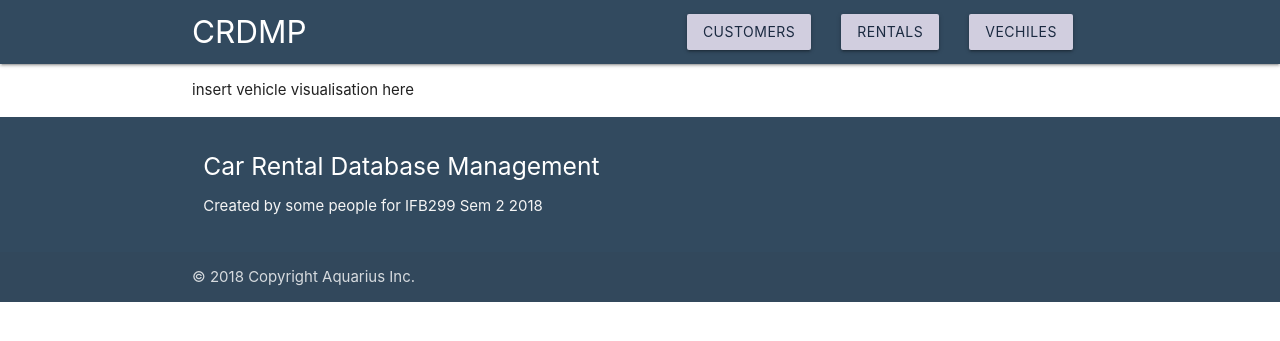
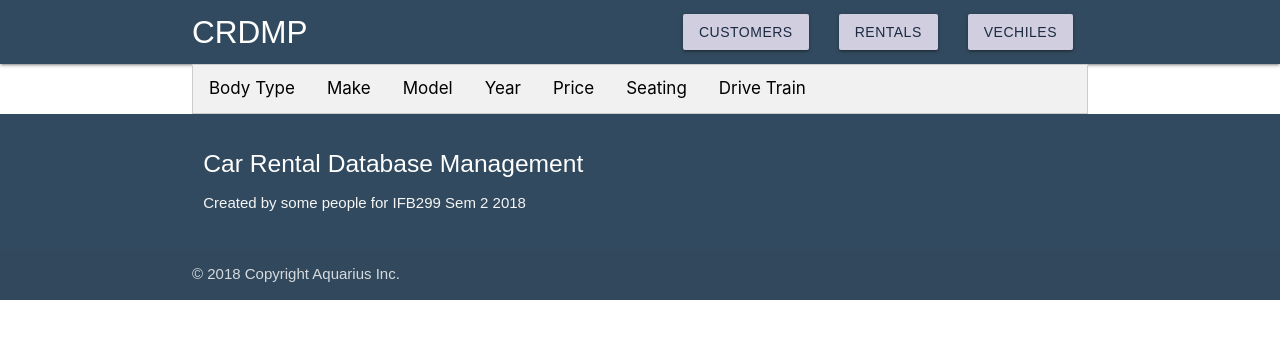
Before and after one commit to AquariusInc/CRDMP, a Django app: page /visualisevehicles in a window 1280 px wide. Shown: the top 341 px of the page. Run offline with Django 3.2, Linux system fonts and the light colour scheme; data that the repository does not hold is empty; some libraries are stand-ins or nearby versions.

Commit message:
Created data visualisation page with tabs but failed to send data to template

```diff
--- a/mysite/RentalApp/templates/base.html
+++ b/mysite/RentalApp/templates/base.html
@@ -81,6 +81,7 @@
 </body>
 <script src="https://ajax.googleapis.com/ajax/libs/jquery/3.3.1/jquery.min.js"></script>
 <script src="https://cdnjs.cloudflare.com/ajax/libs/materialize/1.0.0-rc.2/js/materialize.min.js"></script>
+
 <script>
     document.addEventListener('DOMContentLoaded', function () {
         var elems = document.querySelectorAll('.dropdown-trigger');
--- a/mysite/RentalApp/templates/visualise_vehicle_data.html
+++ b/mysite/RentalApp/templates/visualise_vehicle_data.html
@@ -2,7 +2,114 @@
 
 {% block title %}Vehicle Visualisation{% endblock %}
 {% block content %}
+
+<style>
+body {font-family: Arial;}
+
+/* Style the tab */
+.tab {
+	overflow: hidden;
+	border: 1px solid #ccc;
+	background-color: #f1f1f1;
+}
+
+/* Style the buttons inside the tab */
+.tab button {
+	background-color: inherit;
+	float: left;
+	border: none;
+	outline: none;
+	cursor: pointer;
+	padding: 14px 16px;
+	transition: 0.3s;
+	font-size: 17px;
+}
+
+/* Change background color of buttons on hover */
+.tab button:hover {
+	background-color: #ddd;
+}
+
+/* Create an active/current tablink class */
+.tab button.active {
+	background-color: #ccc;
+}
+
+/* Style the tab content */
+.tabcontent {
+	display: none;
+	padding: 6px 12px;
+	border: 1px solid #ccc;
+	border-top: none;
+}
+</style>
+
+<script src="https://cdnjs.cloudflare.com/ajax/libs/Chart.js/2.7.2/Chart.min.js"></script>
+
 <div class="container">
-    <p>insert vehicle visualisation here</p>
+	<div class="tab">
+	  <button class="tablinks" onclick="openTab(event, 'Body Type')">Body Type</button>
+	  <button class="tablinks" onclick="openTab(event, 'Make')">Make</button>
+	  <button class="tablinks" onclick="openTab(event, 'Model')">Model</button>
+	  <button class="tablinks" onclick="openTab(event, 'Year')">Year</button>
+	  <button class="tablinks" onclick="openTab(event, 'Price')">Price</button>
+	  <button class="tablinks" onclick="openTab(event, 'Seating')">Seating</button>
+	  <button class="tablinks" onclick="openTab(event, 'Drive Train')">Drive Train</button>
+	</div>
+
+	<div id="Body Type" class="tabcontent">
+	  <p>{{ bodytypes.labels }}</p>
+	  <p>{{ bodytypes.data }}</p>
+	  <canvas id="myChart" width="900" height="400"></canvas>
+		<script>
+		var ctx = document.getElementById("myChart");
+
+		var myChart = new Chart(ctx, {
+			type: 'pie',
+			data: {
+				labels: [],
+				datasets: [{
+					label: '# of Votes',
+					data: {{ bodytypes.data }},
+				}]
+			},
+		});
+		</script>
+	</div>
+
+	<div id="Make" class="tabcontent">
+	</div>
+
+	<div id="Model" class="tabcontent">
+	</div>
+
+	<div id="Year" class="tabcontent">
+	</div>
+
+	<div id="Price" class="tabcontent">
+	</div>
+
+	<div id="Seating" class="tabcontent">
+	</div>
+
+	<div id="Drive Train" class="tabcontent">
+	</div>
+
+	<script>
+	function openTab(evt, tabName) {
+		var i, tabcontent, tablinks;
+		tabcontent = document.getElementsByClassName("tabcontent");
+		for (i = 0; i < tabcontent.length; i++) {
+			tabcontent[i].style.display = "none";
+		}
+		tablinks = document.getElementsByClassName("tablinks");
+		for (i = 0; i < tablinks.length; i++) {
+			tablinks[i].className = tablinks[i].className.replace(" active", "");
+		}
+		document.getElementById(tabName).style.display = "block";
+		evt.currentTarget.className += " active";
+	}
+	</script>
+
 </div>
 {% endblock %}
--- a/mysite/RentalApp/views.py
+++ b/mysite/RentalApp/views.py
@@ -2,6 +2,7 @@ from django.shortcuts import render
 from django.http import HttpResponse
 import csv
 from .models import Store, Customer, Order, Car
+from django.db.models import Count
 import datetime
 import re
 # Create your views here.
@@ -29,7 +30,18 @@ def rental_data(request):
 
 
 def vehicle_data(request):
-    return render(request, 'visualise_vehicle_data.html')
+    #data = Car.objects.all()
+    data = Car.objects.all().values('bodyType').annotate(total=Count('bodyType'))
+
+    bodytypes = {}
+    bodytypes["labels"] = list(data.values_list("bodyType", flat=True))
+    bodytypes["data"] = list(data.values_list("total", flat=True))
+
+    print(bodytypes["labels"])
+    print(bodytypes["data"])
+
+
+    return render(request, 'visualise_vehicle_data.html', {'bodytypes': bodytypes})
 
 
 def read_store_data(request):
```
